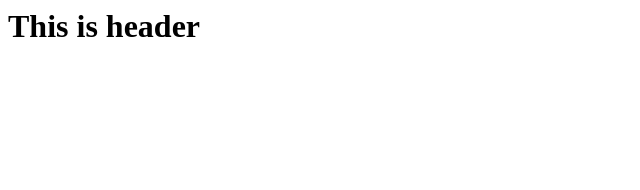
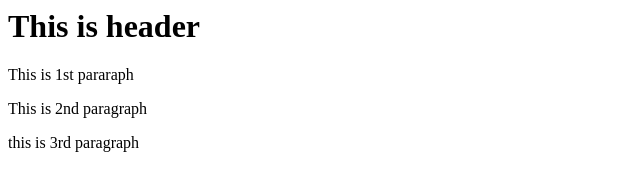
Before and after one commit to ghazanfar23/coursera, a website: page index.html in a window 1280 px wide. Shown: the whole page, without its empty margins (0-640 px from the left). Drawn offline with Linux system fonts and the light colour scheme.

Commit message:
excluded modules and html changes

```diff
--- a/index.html
+++ b/index.html
@@ -3,6 +3,9 @@
 
     <body>
         <h1>This is header</h1>
+        <p>This is 1st pararaph</p>
+        <p>This is 2nd paragraph</p>
+        <p>this is 3rd paragraph</p>
 
     </body>
 </header>
```
Also changed, not shown: package.json (added, +24 -0 lines), 2 other files.
